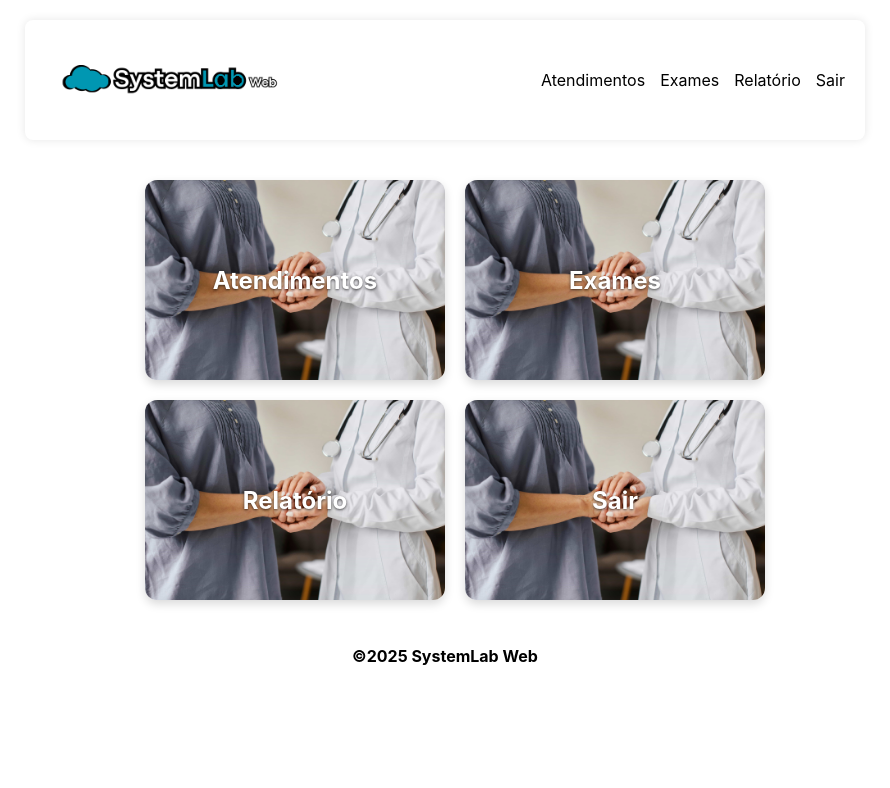
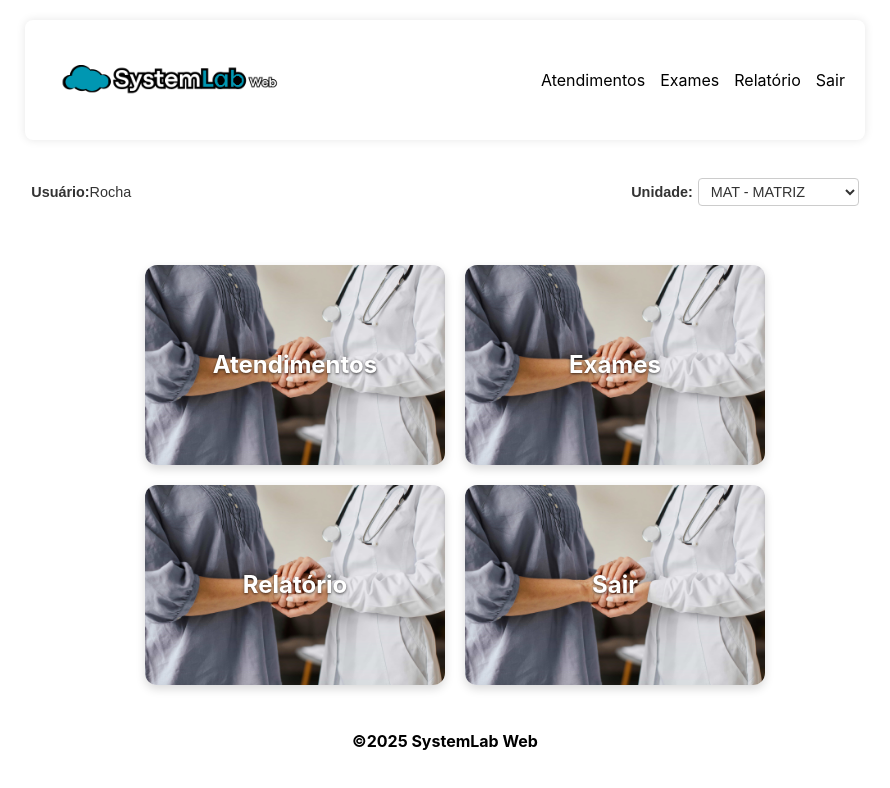
Before and after one commit to CoderRocha/systemlab-web, a React (Create React App) app: page /home in a window 1280 px wide. Shown: the top 788 px of the page, without its empty margins (195-1085 px from the left). Built offline with nearby package versions, Linux system fonts and the light colour scheme; the HTML template or start-up script is replaced by a standard one.

Commit message:
created 'UserBar' component

```diff
--- /dev/null
+++ b/src/components/userBar/UserBar.js
@@ -0,0 +1,24 @@
+import React from 'react';
+
+//styles
+import styles from './UserBar.module.css';
+
+const UserBar = () => {
+    return (
+        <div className={styles['userbar-container']}>
+            <span className={styles['user-info']}>
+                <strong>Usuário:</strong> <p> Rocha</p>
+            </span>
+            <span className={styles['user-unit']}>
+                <strong>Unidade:</strong>
+                <select className={styles['user-select']} defaultValue="MAT - MATRIZ">
+                    <option value="MAT - MATRIZ">MAT - MATRIZ</option>
+                    <option value="UNIT2">UNI2 - UNIDADE 2</option>
+                    <option value="UNIT3">UNI3 - UNIDADE 3</option>
+                </select>
+            </span>
+        </div>
+    );
+};
+
+export default UserBar;
--- /dev/null
+++ b/src/components/userBar/UserBar.module.css
@@ -0,0 +1,40 @@
+/* Container for the UserBar */
+.userbar-container {
+    display: flex;
+    justify-content: center;
+    align-items: center;
+    padding: 10px 0;
+    font-family: Arial, sans-serif;
+    font-size: 0.9rem;
+    color: #333;
+}
+
+/* User info and unit section styles */
+.user-info,
+.user-unit {
+    margin: 0 250px;
+    display: flex;
+    align-items: center;
+}
+
+/* Select dropdown for the unit */
+.user-select {
+    margin-left: 5px;
+    padding: 4px 8px;
+    font-size: 0.9rem;
+    border: 1px solid #ccc;
+    border-radius: 4px;
+    background-color: #fff;
+    color: #333;
+    cursor: pointer;
+}
+
+/* Add focus and hover effects */
+.user-select:focus {
+    outline: none;
+    border-color: #0097b2;
+}
+
+.user-select:hover {
+    border-color: #666;
+}
--- a/src/pages/home/Home.js
+++ b/src/pages/home/Home.js
@@ -3,12 +3,14 @@ import React from 'react';
 //styles
 import styles from './Home.module.css';
 import Navbar from '../../components/navbar/Navbar';
+import UserBar from '../../components/userBar/UserBar'
 
 const Home = () => {
 
     return (
         <>
             <Navbar />
+            <UserBar />
             <div className={styles['home-container']}>
                 <section className={styles['home-section']}>
                     <a href="/atendimentos">
```
